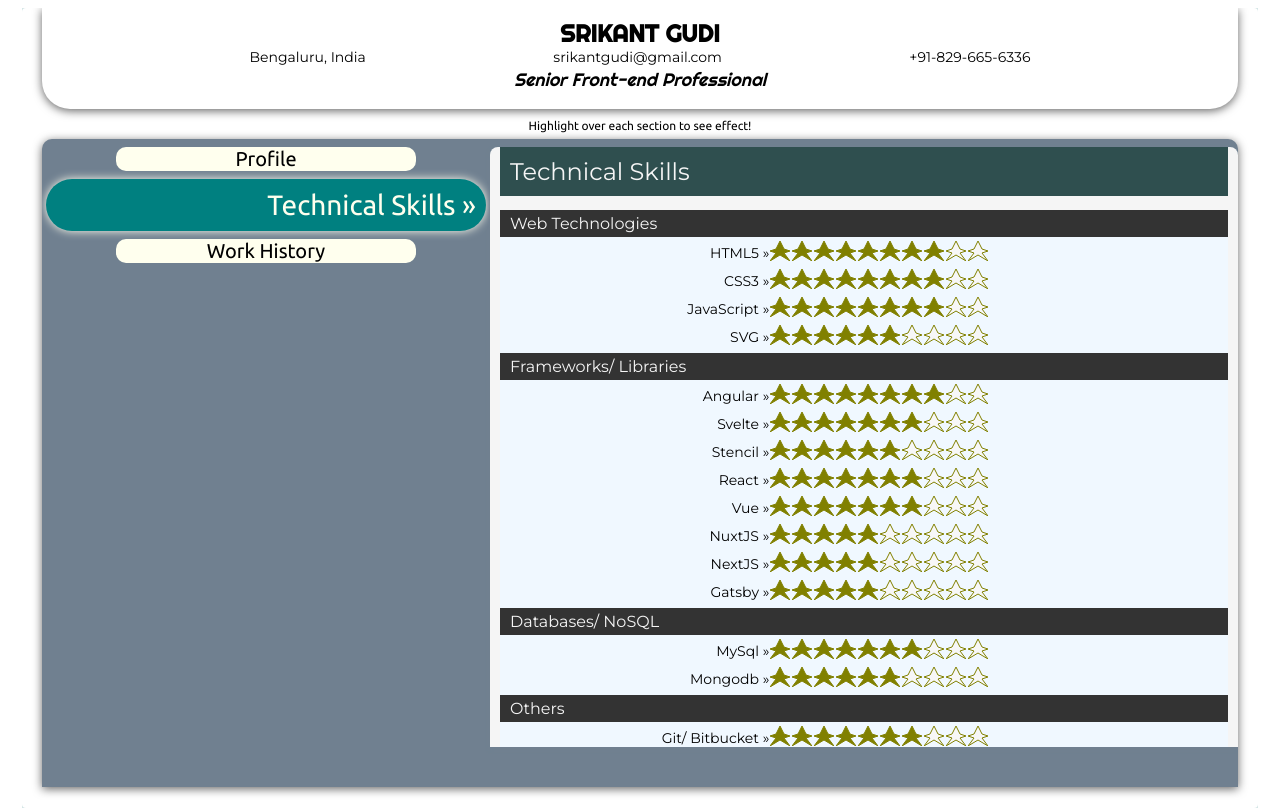
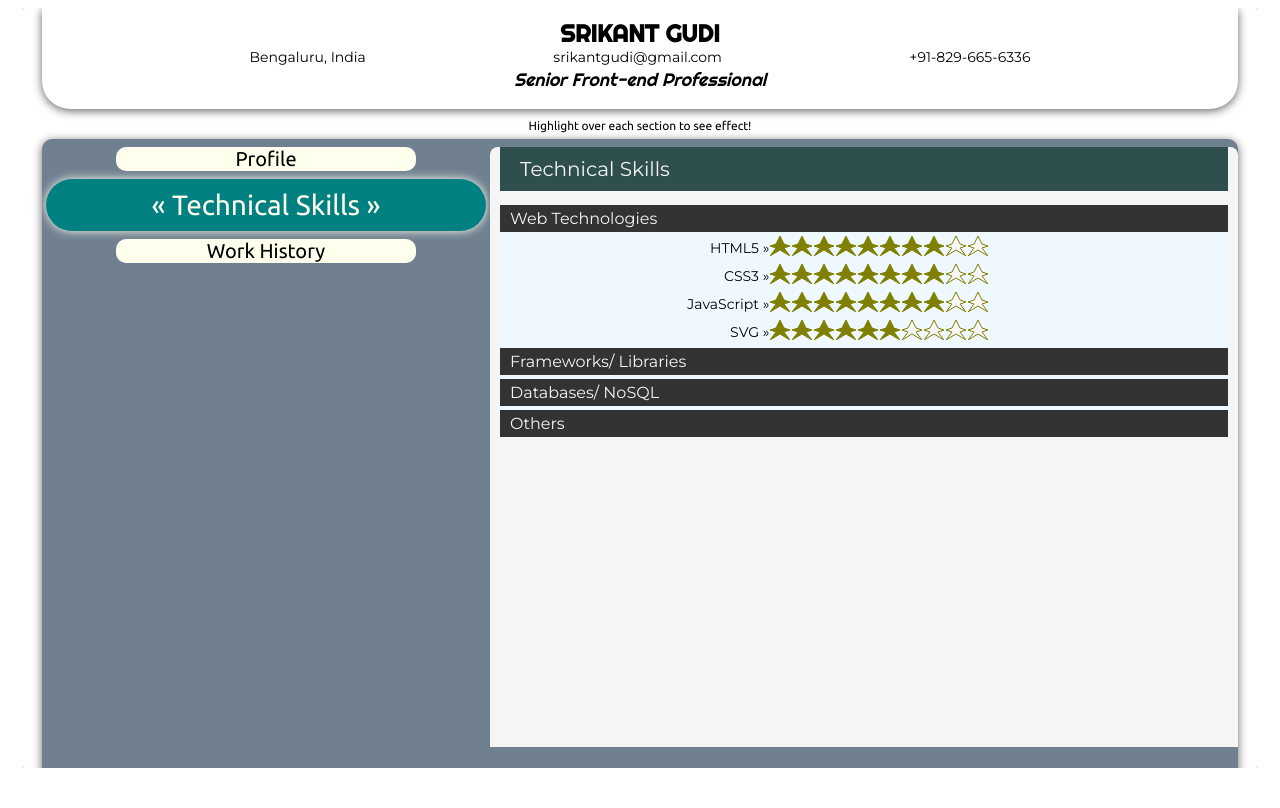
Before and after one commit to srikantgudi/srikantgudi.github.io, a Svelte app: page / in a window 1280 px wide. Both pictures are taken after a click on the element "Technical Skills". Built offline with nearby package versions, Linux system fonts and the light colour scheme.

Commit message:
Modified layout

```diff
--- a/public/global.css
+++ b/public/global.css
@@ -12,11 +12,8 @@ body {
 .container {
   box-shadow: 0 0 20px cadetblue;
   border-radius: 4px;
-  height: 100vh;
+  height: 95vh;
   overflow-y: hidden;
-}
-.sectiontitle {
-  font-size: 16px;
 }
 .main {
   padding: 0 20px;
@@ -52,9 +49,11 @@ body {
   background-color: teal;
   color: #ffe;
   box-shadow: 0 0 10px #ffe;
-  text-align: right;
   font-size: 200%;
   padding: 10px;
+}
+.menuitem.active:before {
+  content: '\20\ab\20';
 }
 .menuitem.active:after {
   content: '\20\bb\20';
@@ -99,9 +98,10 @@ body {
   justify-content: space-evenly;
   flex-wrap: wrap;
   background-color: slategrey;
-  padding: 4px 0;
-  height: 80vh;
-  overflow-y: hidden;
+  padding: 4px 0 2em;
+  height: inherit;
+  overflow-y: auto;
+  margin-bottom: 4em;
 }
 .section {
   font-family: Montserrat;
@@ -123,8 +123,8 @@ body {
 .sectiontitle {
   background-color: darkslategrey;
   color: whitesmoke;
-  font-size: 24px;
-  padding: 10px;
+  font-size: 20px;
+  padding: 10px 20px;
 }
 .exp {
   margin: 0 0 8px;
--- a/src/Skills.svelte
+++ b/src/Skills.svelte
@@ -41,10 +41,10 @@
 			]
 		}
 	];
-	let groupId = 0;
+	let currGroup = skills[0].group;
 
-	const setGroupId = (n) => {
-		groupId = n;
+	const setGroup = (grp) => {
+		currGroup = grp;
 	}
 </script>
 
@@ -55,7 +55,8 @@
     </div>
     <dl class="skillgroups">
       {#each skills as skill}
-        <dt class="groupname">{skill.group}</dt>
+        <dt class="groupname" on:click={() => currGroup = skill.group}>{skill.group}</dt>
+        {#if currGroup === skill.group}
         <dd>
           {#each skill.items as item}
             <div class="skill">
@@ -64,6 +65,7 @@
             </div>
           {/each}
         </dd>
+        {/if}
       {/each}
     </dl>
 </div>
```
